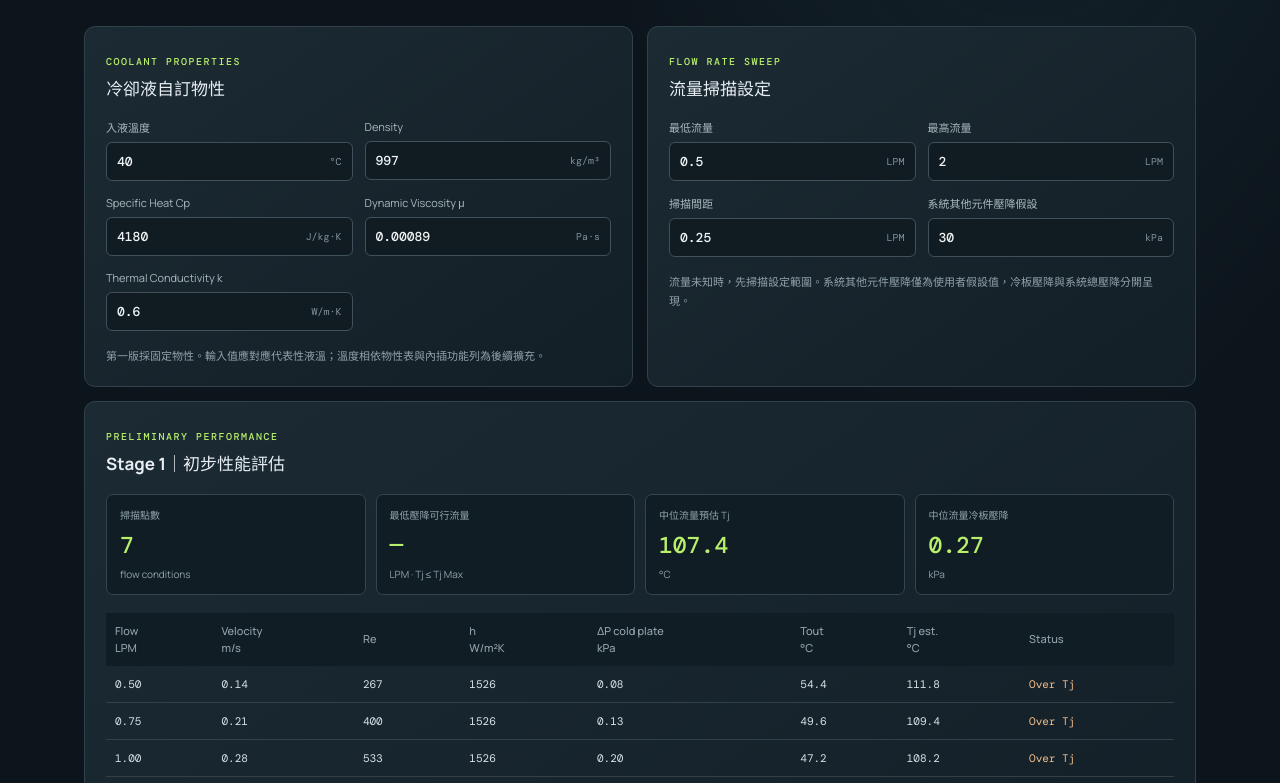
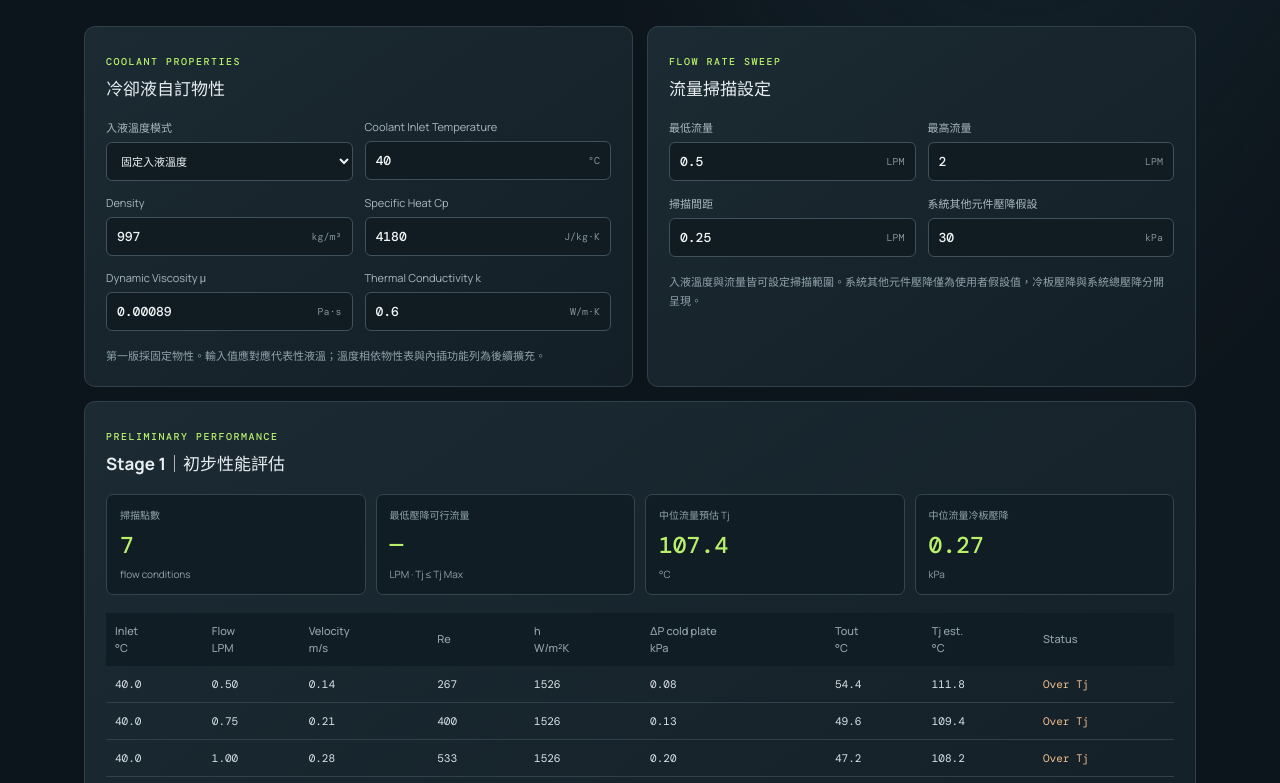
Before and after one commit to dreamwu0907-tech/thermal-engineering-toolbox_ming, a React (Vite) app: page / in a window 1280 px wide. Shown: the part 977-1760 px from the top of the page. Built offline with nearby package versions, Linux system fonts and the light colour scheme.

Commit message:
Add inlet temperature sweep alongside flow sweep

```diff
--- a/src/LiquidCooling.tsx
+++ b/src/LiquidCooling.tsx
@@ -34,26 +34,29 @@ function Card({title,kicker,children}:{title:string;kicker:string;children:React
 export default function LiquidCooling() {
   const [power,setPower]=useState(500),[chipL,setChipL]=useState(40),[chipW,setChipW]=useState(40),[tjMax,setTjMax]=useState(85),[rjc,setRjc]=useState(0.015);
   const [contactL,setContactL]=useState(40),[contactW,setContactW]=useState(40),[coldContactL,setColdContactL]=useState(50),[coldContactW,setColdContactW]=useState(50),[timT,setTimT]=useState(0.1),[timK,setTimK]=useState(5);
-  const [tin,setTin]=useState(40),[flowMin,setFlowMin]=useState(0.5),[flowMax,setFlowMax]=useState(2),[flowStep,setFlowStep]=useState(0.25);
+  const [tin,setTin]=useState(40),[tempMode,setTempMode]=useState("fixed"),[tempMin,setTempMin]=useState(30),[tempMax,setTempMax]=useState(45),[tempStep,setTempStep]=useState(5),[flowMin,setFlowMin]=useState(0.5),[flowMax,setFlowMax]=useState(2),[flowStep,setFlowStep]=useState(0.25);
   const [rho,setRho]=useState(997),[cp,setCp]=useState(4180),[mu,setMu]=useState(0.00089),[coolantK,setCoolantK]=useState(0.6);
   const [channelType,setChannelType]=useState("parallel"),[process,setProcess]=useState("cnc");
   const [plateL,setPlateL]=useState(50),[plateW,setPlateW]=useState(50),[baseT,setBaseT]=useState(5),[channelH,setChannelH]=useState(2),[bottomWall,setBottomWall]=useState(1.5);
   const [channelW,setChannelW]=useState(1.5),[finT,setFinT]=useState(0.5),[channelCount,setChannelCount]=useState(20);
   const [systemExtra,setSystemExtra]=useState(30),[objective,setObjective]=useState("balanced"),[optimized,setOptimized]=useState(false);
-  const validInputs=power>0&&chipL>0&&chipW>0&&contactL>0&&contactW>0&&coldContactL>0&&coldContactW>0&&timK>0&&rho>0&&cp>0&&mu>0&&coolantK>0&&flowMin>0&&flowMax>=flowMin&&flowStep>0&&channelW>0&&channelH>0&&channelCount>=1&&plateL>0&&plateW>0&&baseT>=0&&bottomWall>=0;
+  const validInputs=power>0&&chipL>0&&chipW>0&&contactL>0&&contactW>0&&coldContactL>0&&coldContactW>0&&timK>0&&rho>0&&cp>0&&mu>0&&coolantK>0&&flowMin>0&&flowMax>=flowMin&&flowStep>0&&tempMin<=tempMax&&tempStep>0&&channelW>0&&channelH>0&&channelCount>=1&&plateL>0&&plateW>0&&baseT>=0&&bottomWall>=0;
   const fitWidth=channelCount*channelW+(channelCount-1)*finT;
   const flowResults=useMemo<FlowResult[]>(()=>{
     if(!validInputs)return [];
-    const count=Math.min(100,Math.floor((flowMax-flowMin)/flowStep+1e-8)+1);
-    return Array.from({length:count},(_,i)=>{
-      const flow=flowMin+i*flowStep, q=flow/60000, mass=rho*q, cpVol=mass*cp;
+    const flowCount=Math.min(100,Math.floor((flowMax-flowMin)/flowStep+1e-8)+1);
+    const temperatures=tempMode==="fixed"?[tin]:Array.from({length:Math.min(20,Math.floor((tempMax-tempMin)/tempStep+1e-8)+1)},(_,i)=>tempMin+i*tempStep);
+    const results:FlowResult[]=[];
+    for(let ti=0;ti<temperatures.length;ti++) for(let i=0;i<flowCount&&results.length<100;i++){
+      const flow=flowMin+i*flowStep, inlet=temperatures[ti], q=flow/60000, mass=rho*q, cpVol=mass*cp;
       const branchCount=channelType==="parallel"?channelCount:1;
       const area=channelW/1000*channelH/1000;
       const velocity=q/(branchCount*area);
       const dh=2*(channelW/1000)*(channelH/1000)/((channelW+channelH)/1000);
-      const re=rho*velocity*dh/mu, pr=cp*mu/coolantK, nu=nusselt(re,pr,Math.min(channelW,channelH)/Math.max(channelW,channelH)), h=nu*coolantK/dh;
+      const re=rho*velocity*dh/mu, pr=cp*mu/coolantK, aspect=Math.min(channelW,channelH)/Math.max(channelW,channelH);
+      const nu=nusselt(re,pr,aspect), h=nu*coolantK/dh;
       const length=channelType==="parallel"?plateL/1000:(channelCount*plateL+(channelCount-1)*plateW)/1000;
-      const f=frictionFactor(re,Math.min(channelW,channelH)/Math.max(channelW,channelH));
+      const f=frictionFactor(re,aspect);
       const straight=f*(length/dh)*(rho*velocity*velocity/2);
       const turns=channelType==="serpentine"?Math.max(0,channelCount-1):0;
       const kMinor=2+turns*1.5;
@@ -64,18 +67,19 @@ export default function LiquidCooling() {
       const rBase=(baseT/1000)/(copperK*chipArea);
       const rConv=1/Math.max(h*wetted,1e-9);
       const rTotal=rjc+rTim+rBase+rConv;
-      const outlet=tin+power/Math.max(cpVol,1e-9);
-      const tj=(tin+outlet)/2+power*rTotal;
-      return {flow,velocity,reynolds:re,h,pressure,outlet,tj,rTotal,feasible:tj<=tjMax};
-    });
-  },[validInputs,flowMin,flowMax,flowStep,channelType,channelCount,channelW,channelH,finT,plateL,plateW,rho,cp,mu,coolantK,power,tin,tjMax,chipL,chipW,contactL,contactW,coldContactL,coldContactW,timT,timK,rjc,baseT]);
+      const outlet=inlet+power/Math.max(cpVol,1e-9);
+      const tj=(inlet+outlet)/2+power*rTotal;
+      results.push({flow,inlet,velocity,reynolds:re,h,pressure,outlet,tj,rTotal,feasible:tj<=tjMax});
+    }
+    return results;
+  },[validInputs,flowMin,flowMax,flowStep,tempMode,tempMin,tempMax,tempStep,tin,channelType,channelCount,channelW,channelH,finT,plateL,plateW,rho,cp,mu,coolantK,power,tjMax,chipL,chipW,contactL,contactW,coldContactL,coldContactW,timT,timK,rjc,baseT]);
   const best=flowResults.filter(r=>r.feasible).sort((a,b)=>a.pressure-b.pressure)[0];
   const maxCount=Math.min(100,Math.floor((flowMax-flowMin)/flowStep+1e-8)+1);
   const optimization=useMemo(()=>{
     if(!validInputs)return [];
     const candidates:{w:number;h:number;n:number;flow:FlowResult}[]=[];
     const widths=[channelW*0.75,channelW,channelW*1.25], heights=[channelH*0.75,channelH,channelH*1.25], counts=[Math.max(2,channelCount-2),channelCount,channelCount+2];
-    const testFlow=flowMin;
+    const testFlow=flowMin, testTin=tempMode==="fixed"?tin:tempMin;
     for(const w of widths)for(const h of heights)for(const n of counts){
       if(n*w+(n-1)*finT>plateW)continue;
       const branches=channelType==="parallel"?n:1, area=w/1000*h/1000, v=(testFlow/60000)/(branches*area), dh=2*(w/1000)*(h/1000)/((w+h)/1000);
@@ -99,7 +103,7 @@ export default function LiquidCooling() {
       const score=(x:typeof a)=>((x.flow.tj-tin)/(Math.max(tjMax-tin,1)))+x.flow.pressure/Math.max(systemExtra*1000,1000);
       return score(a)-score(b);
     }).slice(0,5);
-  },[validInputs,channelW,channelH,channelCount,finT,plateW,flowMin,channelType,rho,mu,cp,coolantK,plateL,power,tin,tjMax,timT,timK,contactL,contactW,rjc,baseT,chipL,chipW,objective,systemExtra]);
+  },[validInputs,channelW,channelH,channelCount,finT,plateW,flowMin,channelType,rho,mu,cp,coolantK,plateL,power,tin,tjMax,timT,timK,contactL,contactW,rjc,baseT,chipL,chipW,objective,systemExtra,tempMode,tin,tempMin]);
   const selected=flowResults.length?flowResults[Math.floor(flowResults.length/2)]:undefined;
   return <main className="lc-shell">
     <header className="lc-hero"><div><p className="lc-eyebrow">THERMAL ENGINEERING TOOLBOX / LIQUID COOLING</p><h1>水冷板初步設計工作台</h1><p>從晶片熱負載、冷板空間與冷卻液物性出發，初步評估流道配置、熱性能與系統壓降需求。</p></div><div className="lc-version">PRELIMINARY<br/>DESIGN / V1</div></header>
@@ -121,14 +125,14 @@ export default function LiquidCooling() {
         <Choice label="製程" value={process} onChange={setProcess} options={[["cnc","CNC Machining"],["skived","Skived Fin 鏟齒"]]}/>
       </div><div className={fitWidth<=plateW?"lc-fit":"lc-fit warning"}>流道配置寬度估算：{fitWidth.toFixed(1)} mm / 冷板寬度 {plateW} mm · 冷板總厚度估算：{(baseT+channelH+bottomWall).toFixed(1)} mm {fitWidth<=plateW?"· 幾何初步符合":"· 超出冷板寬度，請調整流道數或尺寸"}</div></Card>
       <Card title="冷卻液自訂物性" kicker="COOLANT PROPERTIES"><div className="lc-fields">
-        <Field label="入液溫度" value={tin} unit="°C" onChange={setTin}/><Field label="Density" value={rho} unit="kg/m³" onChange={setRho}/>
+        <Choice label="入液溫度模式" value={tempMode} onChange={setTempMode} options={[["fixed","固定入液溫度"],["sweep","入液溫度掃描"]]}/>{tempMode==="fixed"?<Field label="Coolant Inlet Temperature" value={tin} unit="°C" onChange={setTin}/>:<><Field label="最低入液溫度" value={tempMin} unit="°C" onChange={setTempMin}/><Field label="最高入液溫度" value={tempMax} unit="°C" onChange={setTempMax}/><Field label="溫度掃描間距" value={tempStep} unit="°C" onChange={setTempStep}/></>}<Field label="Density" value={rho} unit="kg/m³" onChange={setRho}/>
         <Field label="Specific Heat Cp" value={cp} unit="J/kg·K" onChange={setCp}/><Field label="Dynamic Viscosity μ" value={mu} unit="Pa·s" step={0.00001} onChange={setMu}/>
         <Field label="Thermal Conductivity k" value={coolantK} unit="W/m·K" step={0.01} onChange={setCoolantK}/>
       </div><p className="lc-note">第一版採固定物性。輸入值應對應代表性液溫；溫度相依物性表與內插功能列為後續擴充。</p></Card>
       <Card title="流量掃描設定" kicker="FLOW RATE SWEEP"><div className="lc-fields">
         <Field label="最低流量" value={flowMin} unit="LPM" step={0.1} onChange={setFlowMin}/><Field label="最高流量" value={flowMax} unit="LPM" step={0.1} onChange={setFlowMax}/>
         <Field label="掃描間距" value={flowStep} unit="LPM" step={0.05} onChange={setFlowStep}/><Field label="系統其他元件壓降假設" value={systemExtra} unit="kPa" step={1} onChange={setSystemExtra}/>
-      </div><p className="lc-note">流量未知時，先掃描設定範圍。系統其他元件壓降僅為使用者假設值，冷板壓降與系統總壓降分開呈現。</p></Card>
+      </div><p className="lc-note">入液溫度與流量皆可設定掃描範圍。系統其他元件壓降僅為使用者假設值，冷板壓降與系統總壓降分開呈現。</p></Card>
     </div>
     <Card title="Stage 1｜初步性能評估" kicker="PRELIMINARY PERFORMANCE"><div className="lc-summary">
       <div><small>掃描點數</small><b>{flowResults.length}</b><span>flow conditions</span></div>
@@ -136,7 +140,7 @@ export default function LiquidCooling() {
       <div><small>中位流量預估 Tj</small><b>{selected?selected.tj.toFixed(1):"—"}</b><span>°C</span></div>
       <div><small>中位流量冷板壓降</small><b>{selected?(selected.pressure/1000).toFixed(2):"—"}</b><span>kPa</span></div>
     </div>
-    {flowResults.length>0?<div className="lc-table-wrap"><table className="lc-table"><thead><tr><th>Flow<br/>LPM</th><th>Velocity<br/>m/s</th><th>Re</th><th>h<br/>W/m²K</th><th>ΔP cold plate<br/>kPa</th><th>Tout<br/>°C</th><th>Tj est.<br/>°C</th><th>Status</th></tr></thead><tbody>{flowResults.map((r,i)=><tr key={i}><td>{r.flow.toFixed(2)}</td><td>{r.velocity.toFixed(2)}</td><td>{Math.round(r.reynolds)}</td><td>{Math.round(r.h)}</td><td>{(r.pressure/1000).toFixed(2)}</td><td>{r.outlet.toFixed(1)}</td><td>{r.tj.toFixed(1)}</td><td><span className={r.feasible?"lc-pass":"lc-fail"}>{r.feasible?"Within Tj":"Over Tj"}</span></td></tr>)}</tbody></table></div>:<p className="lc-note">請確認輸入值皆為正值，且流量上限大於或等於下限。</p>}
+    {flowResults.length>0?<div className="lc-table-wrap"><table className="lc-table"><thead><tr><th>Inlet<br/>°C</th><th>Flow<br/>LPM</th><th>Velocity<br/>m/s</th><th>Re</th><th>h<br/>W/m²K</th><th>ΔP cold plate<br/>kPa</th><th>Tout<br/>°C</th><th>Tj est.<br/>°C</th><th>Status</th></tr></thead><tbody>{flowResults.map((r,i)=><tr key={i}><td>{r.inlet.toFixed(1)}</td><td>{r.flow.toFixed(2)}</td><td>{r.velocity.toFixed(2)}</td><td>{Math.round(r.reynolds)}</td><td>{Math.round(r.h)}</td><td>{(r.pressure/1000).toFixed(2)}</td><td>{r.outlet.toFixed(1)}</td><td>{r.tj.toFixed(1)}</td><td><span className={r.feasible?"lc-pass":"lc-fail"}>{r.feasible?"Within Tj":"Over Tj"}</span></td></tr>)}</tbody></table></div>:<p className="lc-note">請確認輸入值皆為正值，且流量上限大於或等於下限。</p>}
     <div className="lc-warning"><b>模型邊界：</b>目前為初步 1D 估算。蛇形流道以單一路徑及彎道 K 值近似；並聯流道假設支路均勻分流，尚未求解歧管分配。未納入入口/出口實際結構、粗糙度、接觸熱阻分佈、三維熱擴散及 CDU/Pump 曲線。Tj 是含假設 Rjc、TIM 與簡化底板導熱的趨勢估算，不是 CFD 或實測值。</div>
     </Card>
     <div className="lc-stage"><span>02</span><div><b>Design Optimization</b><small>尺寸搜尋與方案比較</small></div><span className="lc-stage-active">BETA</span></div>
```
